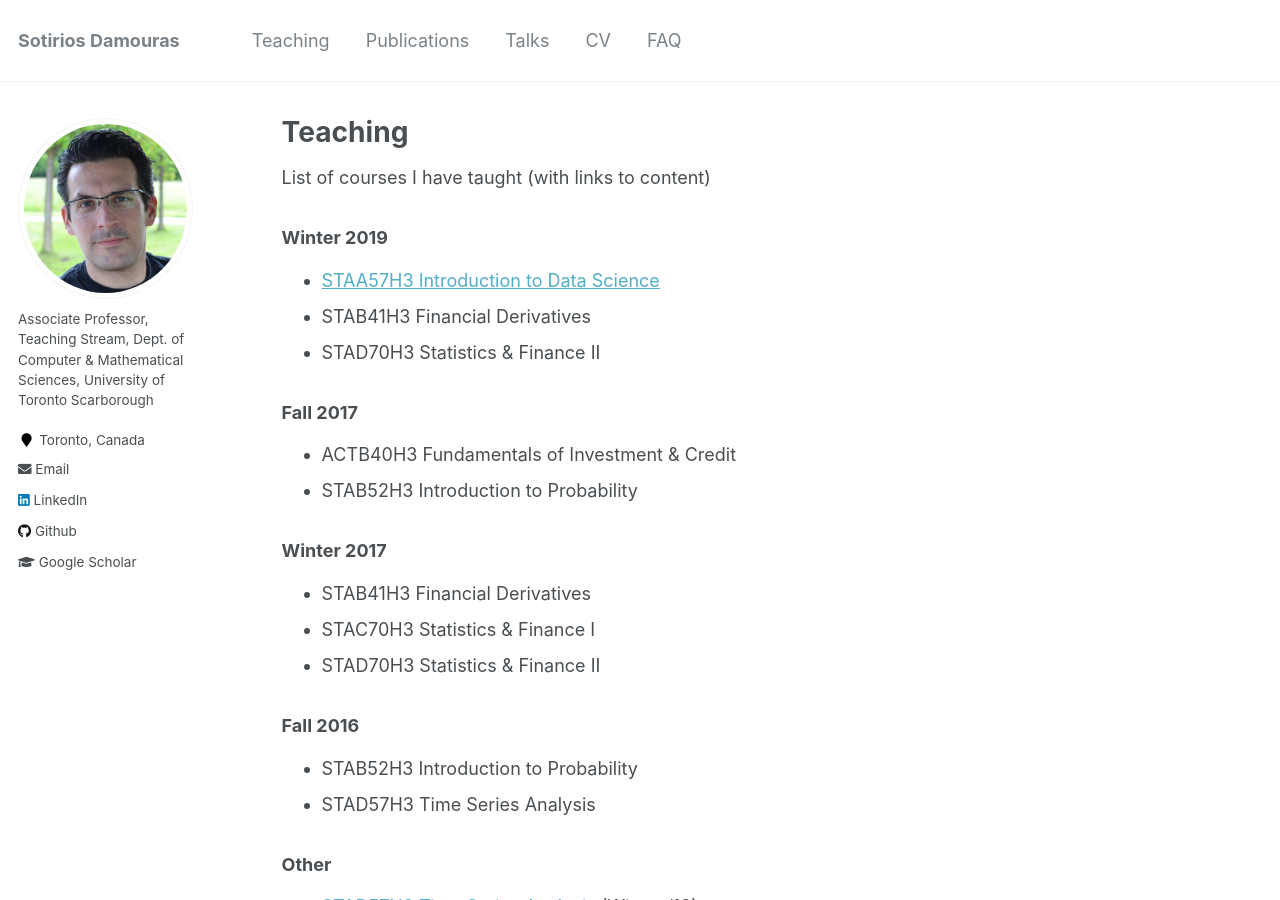
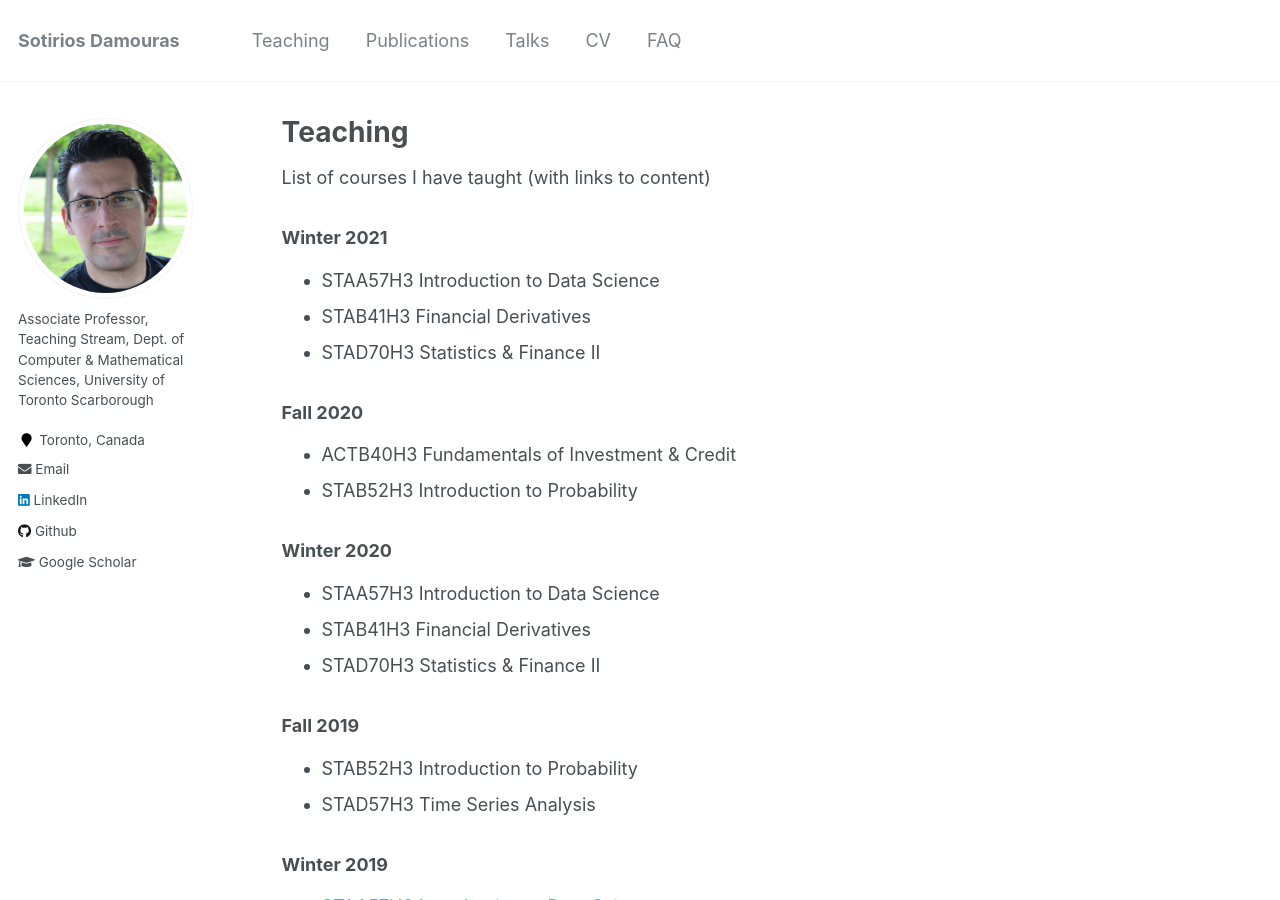
Before and after one commit to damouras/damouras.github.io, a Jekyll site: the page built from _pages/teaching.md, in a window 1280 px wide and 900 px high. Built offline with Jekyll 4.4.1, drawn with Linux system fonts in a browser that asks for light colours.

Commit message:
Update teaching.md
up to W21

```diff
--- a/_pages/teaching.md
+++ b/_pages/teaching.md
@@ -6,6 +6,24 @@ author_profile: true
 ---
 
 List of courses I have taught (with links to content)
+
+### Winter 2021
++ STAA57H3 Introduction to Data Science
++ STAB41H3 Financial Derivatives
++ STAD70H3 Statistics & Finance II
+
+### Fall 2020
++ ACTB40H3 Fundamentals of Investment & Credit
++ STAB52H3 Introduction to Probability
+
+### Winter 2020
++ STAA57H3 Introduction to Data Science
++ STAB41H3 Financial Derivatives
++ STAD70H3 Statistics & Finance II
+
+### Fall 2019
++ STAB52H3 Introduction to Probability
++ STAD57H3 Time Series Analysis
 
 ### Winter 2019
 + [STAA57H3 Introduction to Data Science](https://damouras.github.io/STAA57_W19/)
```
